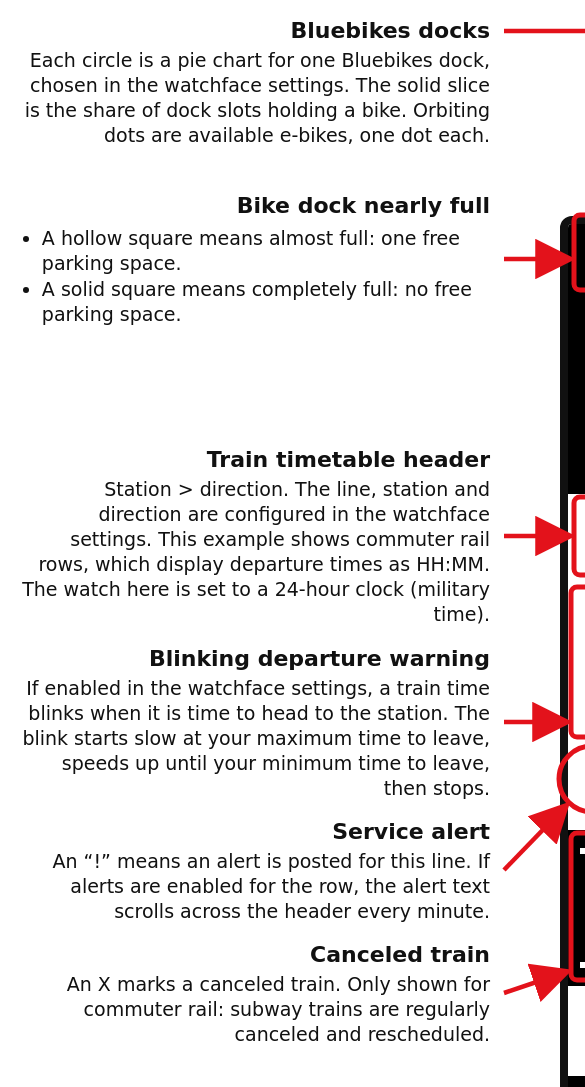
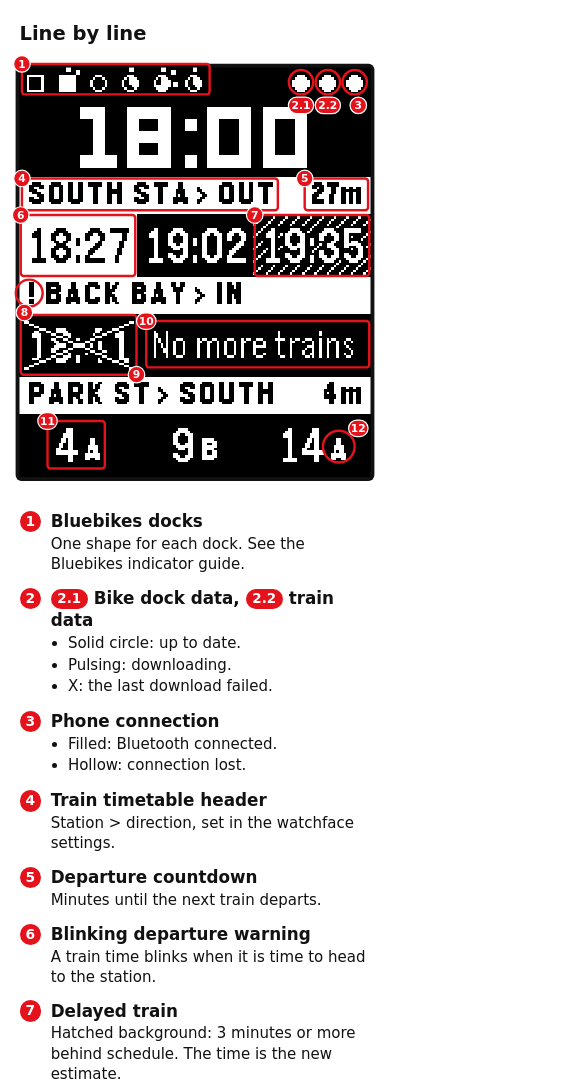
Before and after one commit to jdavis-codes/MBTA-PEBBLE, a website: page docs/watch-guide.html in a window 390 px wide. Shown: the top 1087 px of the page, 585 px wide, since content can reach past the window. Drawn offline with Linux system fonts and the light colour scheme.

Commit message:
Guides: the narrow version is a scrolling phone page; sub-numbers named inline, shorter text
Co-Authored-By: Claude Fable 5.2 <noreply@anthropic.com>
Claude-Session: https://claude.ai/code/session_018kUttcRWv8pxFU9anVHVt8

```diff
--- a/docs/watch-guide.html
+++ b/docs/watch-guide.html
@@ -1,14 +1,18 @@
 <!doctype html><meta charset="utf-8">
+<meta name="viewport" content="width=device-width,initial-scale=1">
+<title>MBTA Pebble watch guides</title>
 <!-- Source for the annotated guides. The hash picks the guide: #line (the
      default), #board or #dial. Render #c with a headless browser.
        #line  -> watch-guide.png   (screen: watch-screen.png)
        #board -> guide-board.png   (screen: screen-guide-board.png)
        #dial  -> guide-dial.png    (screen: screen-guide-dial.png)
-     Add -m for the narrow page for phones, e.g. #board-m -> guide-board-mobile.png.
+     Add -m for one guide as a narrow page, e.g. #board-m -> guide-board-mobile.png
+     (rendered 800px wide). #m, or opening the page on a phone, shows all three
+     narrow guides on one scrolling page.
      Each screen is a 144x168 capture of the watch showing demo data. -->
 <style>
 body{margin:0;background:#fff;font-family:"DejaVu Sans","Liberation Sans",sans-serif;color:#111}
-#c{position:relative;width:2000px;background:#fff}
+#c{position:relative;background:#fff}
 #w{position:absolute;image-rendering:pixelated;border:8px solid #111;border-radius:12px;margin:-8px}
 svg{position:absolute;left:0;top:0}
 .t{position:absolute;font-size:19px;line-height:1.32}
@@ -16,13 +20,18 @@ svg{position:absolute;left:0;top:0}
 .t ul{display:inline-block;margin:2px 0 0;padding-left:1.15em;text-align:left}
 .t li{margin:1px 0}
 .l{text-align:right}
-.m .e{display:flex;gap:16px;margin:0 0 22px;font-size:25px;line-height:1.34}
-.m .e b{display:block;font-size:28px;margin-bottom:2px}
-.m .n.wide{width:auto;padding:0 12px;border-radius:19px}
-.m .n{flex:none;width:38px;height:38px;border-radius:50%;background:#e3121b;color:#fff;font-weight:bold;font-size:23px;line-height:38px;text-align:center;margin-top:1px}
-.m ul{margin:2px 0 0;padding-left:1.15em}.m li{margin:2px 0}
+/* The narrow page fills the screen width up to 800px and scrolls. */
+.m{width:auto!important;max-width:800px;margin:0 auto;font-size:clamp(15px,3.1vw,25px);line-height:1.34}
+.m svg{position:static;display:block;width:100%;height:auto}
+.m h2{font-size:1.3em;margin:1.1em 5% .2em}
+.m .list{padding:1.2em 5% .6em}
+.m .e{display:flex;gap:.65em;margin:0 0 .85em}
+.m .e b{display:block;font-size:1.12em;margin-bottom:.08em}
+.m .n{flex:none;box-sizing:border-box;min-width:1.55em;padding:0 .3em;height:1.55em;border-radius:1em;background:#e3121b;color:#fff;font-weight:bold;font-size:.92em;line-height:1.55em;text-align:center;margin-top:.06em}
+.m .k{display:inline-block;background:#e3121b;color:#fff;font-weight:bold;font-size:.8em;line-height:1.5;padding:0 .5em;border-radius:1em;vertical-align:.08em}
+.m ul{margin:.1em 0 0;padding-left:1.15em}.m li{margin:.08em 0}
 </style>
-<div id="c"><img id="w" src="watch-screen.png"><svg id="s" width="2000"></svg></div>
+<div id="c"><img id="w" src="watch-screen.png"><svg id="s"></svg></div>
 <script>
 var K=6,X0=568,Y0=224,LX=504,RX=1496,GAP=16;
 function px(x){return X0+x*K} function py(y){return Y0+y*K}
@@ -34,7 +43,7 @@ var BIKE_DATA='- Solid circle: dock data is up to date.<br>- Pulsing: downloadin
 var TRAIN_DATA='- Solid circle: timetables are up to date.<br>- Pulsing: downloading (every 2 minutes).<br>- X: the last download failed.';
 var PHONE='- Filled: Bluetooth connection stable.<br>- Hollow: lost Bluetooth connection.';
 var GUIDES={
-line:{img:'watch-screen.png',y0:224,items:[
+line:{name:'Line by line',img:'watch-screen.png',y0:224,items:[
  {side:'l',top:1,title:'Bluebikes docks',body:'Each circle is a pie chart for one Bluebikes dock, chosen in the watchface settings. The solid slice is the share of dock slots holding a bike. Orbiting dots are available e-bikes, one dot each.',box:[26.5,-1.5,78,11]},
  {side:'l',title:'Bike dock nearly full',body:'- A hollow square means almost full: one free parking space.<br>- A solid square means completely full: no free parking space.',box:[1,-1.5,25.5,11],ty:259},
  {side:'l',title:'Train timetable header',body:'Station &gt; direction. The line, station and direction are configured in the watchface settings. This example shows commuter rail rows, which display departure times as HH:MM. The watch here is set to a 24-hour clock (military time).',box:[1,45.5,106,58.5]},
@@ -51,8 +60,8 @@ line:{img:'watch-screen.png',y0:224,items:[
  {side:'r',title:'Subway destination letter',body:'Shown where a line splits.<br>- Red Line southbound: A = Ashmont, B = Braintree.<br>- Green Line: B = Boston College, C = Cleveland Circle, D = Riverside, E = Heath Street.<br>- Other lines have no letter.',circ:[131,155.5,6.5]}
 ],
 mobile:[
- {title:'Bluebikes docks',body:'One shape for each dock. See the Bluebikes dock guide for what the shapes mean.',marks:[{box:[1,-1.5,78,11]}]},
- {title:'Bike dock data, train data',body:'- Solid circle: up to date.<br>- Pulsing: downloading.<br>- X: the last download failed.',marks:[{circ:[115.5,6,5],badge:[115.5,15.5]},{circ:[126.5,6,5],badge:[126.5,15.5]}]},
+ {title:'Bluebikes docks',body:'One shape for each dock. See the Bluebikes indicator guide.',marks:[{box:[1,-1.5,78,11]}]},
+ {title:'{1} Bike dock data, {2} train data',body:'- Solid circle: up to date.<br>- Pulsing: downloading.<br>- X: the last download failed.',marks:[{circ:[115.5,6,5],badge:[115.5,15.5]},{circ:[126.5,6,5],badge:[126.5,15.5]}]},
  {title:'Phone connection',body:'- Filled: Bluetooth connected.<br>- Hollow: connection lost.',marks:[{circ:[137.5,6,5],badge:[139,15.5]}]},
  {title:'Train timetable header',body:'Station &gt; direction, set in the watchface settings.',marks:[{box:[1,45.5,106,58.5]}]},
  {title:'Departure countdown',body:'Minutes until the next train departs.',marks:[{box:[117,45.5,143,58.5]}]},
@@ -64,7 +73,7 @@ mobile:[
  {title:'Subway timetables',body:'Subway trains are shown as minutes to departure.',marks:[{box:[11.5,145,35,164.5]}]},
  {title:'Subway destination letter',body:'Shown where a line splits.<br>- Red Line southbound: A = Ashmont, B = Braintree.<br>- Green Line: the B, C, D or E branch.',marks:[{circ:[131,155.5,6.5],badge:[139,148]}]}
 ]},
-board:{img:'screen-guide-board.png',y0:250,items:[
+board:{name:'Departure board',img:'screen-guide-board.png',y0:250,items:[
  {side:'l',top:1,title:'Bluebikes clusters',body:'Each stack is a cluster of nearby Bluebikes docks, chosen in the watchface settings, and each bar is one dock. A bar fills from the left with the share of dock slots holding a bike. A dot to the right of a bar means e-bikes are available.',box:[94.5,1,133.5,22]},
  {side:'l',top:2,title:'Bike dock nearly full',body:'- A solid bar with one open cell at its end means almost full: one free parking space.<br>- A solid bar that touches the cluster’s line means completely full: no free parking space.',box:[73.5,1,93.5,22]},
  {side:'l',title:'Departure time',body:'Every train from your three stations is in one list, soonest first, up to six trains. This is when each one leaves. The watch here is set to a 24-hour clock (military time).',box:[0.5,37,38,56.5],ty:520},
@@ -78,8 +87,8 @@ board:{img:'screen-guide-board.png',y0:250,items:[
  {side:'r',title:'Delayed train',body:'If a train is marked delayed (3 minutes or more behind schedule), its line is hatched. The time shown is the new estimated departure.',box:[0.5,102.5,143.5,123.5],ty:940}
 ],
 mobile:[
- {title:'Bluebikes clusters',body:'Each stack is a cluster of nearby docks. See the Bluebikes dock guide for what the bars mean.',sub:1,marks:[{box:[73.5,1,93.5,22]},{box:[94.5,1,113.5,22]},{box:[114.5,1,133.5,22]}]},
- {title:'Bike dock data, train data',body:'- Solid circle: up to date.<br>- Pulsing: downloading.<br>- X: the last download failed.',sub:1,marks:[{circ:[139,4,4.4]},{circ:[139,12,4.4]}]},
+ {title:'Bluebikes clusters',body:'Each stack is a cluster of nearby docks: {1} {2} {3}. See the Bluebikes indicator guide.',marks:[{box:[73.5,1,93.5,22]},{box:[94.5,1,113.5,22]},{box:[114.5,1,133.5,22]}]},
+ {title:'{1} Bike dock data, {2} train data',body:'- Solid circle: up to date.<br>- Pulsing: downloading.<br>- X: the last download failed.',marks:[{circ:[139,4,4.4]},{circ:[139,12,4.4]}]},
  {title:'Phone connection',body:'- Filled: Bluetooth connected.<br>- Hollow: connection lost.',marks:[{circ:[139,20,4.4]}]},
  {title:'Departure time',body:'When each train leaves. Every train from your stations is in one list, soonest first.',marks:[{box:[0.5,37,38,56.5]}]},
  {title:'Minutes to departure',body:'Minutes until the train departs.',marks:[{box:[122,37,143.5,56.5]}]},
@@ -88,7 +97,7 @@ mobile:[
  {title:'Delayed train',body:'Hatched line: 3 minutes or more behind schedule. The time is the new estimate.',marks:[{box:[0.5,102.5,143.5,123.5]}]},
  {title:'Blinking departure warning',body:'The whole line blinks when it is time to head to the station.',marks:[{box:[0.5,146.5,143.5,167.5]}]}
 ]},
-dial:{img:'screen-guide-dial.png',y0:150,items:[
+dial:{name:'Hour dial',img:'screen-guide-dial.png',y0:150,items:[
  {side:'l',title:'Bluebikes clusters',body:'Three corners each hold one cluster of nearby Bluebikes docks: cluster 1 top left, cluster 2 top right, cluster 3 bottom left. Each bar is one dock and fills from the left with the share of dock slots holding a bike.<br>- A solid bar touching the line is a full dock.<br>- A solid bar with one open cell has one free parking space.',box:[2.5,2.5,23.5,22.5]},
  {side:'l',title:'Canceled train',body:'A crossed circle marks a canceled train. Only shown for commuter rail: subway trains are regularly canceled and rescheduled.',circ:[46.6,32.8,6.5]},
  {side:'l',title:'Time left to leave',body:'If the departure warning is enabled in the watchface settings, a bar appears beside the hand when it is time to head to the station. It ends where the hand will be at your minimum time to leave, so it shrinks to nothing as the hand closes in. It pulses between bold and thin.',box:[0.5,73,9,95]},
@@ -103,29 +112,37 @@ dial:{img:'screen-guide-dial.png',y0:150,items:[
  {side:'r',title:'Phone connection',body:PHONE,circ:[136,160,4.4],ty:1165}
 ],
 mobile:[
- {title:'Bluebikes clusters',body:'One cluster of nearby docks in each corner. See the Bluebikes dock guide for what the bars mean.',sub:1,marks:[{box:[2.5,2.5,23.5,22.5]},{box:[120.5,2.5,141.5,22.5]},{box:[2.5,144.5,23.5,165.5]}]},
+ {title:'Bluebikes clusters',body:'One cluster of nearby docks in each corner: {1} {2} {3}. See the Bluebikes indicator guide.',marks:[{box:[2.5,2.5,23.5,22.5]},{box:[120.5,2.5,141.5,22.5]},{box:[2.5,144.5,23.5,165.5]}]},
  {title:'Minutes to departure',body:'Minutes until each station’s next departure. Changes sides at quarter past and quarter to.',marks:[{box:[61,10.5,83,41.5]}]},
  {title:'Canceled train',body:'A crossed circle. Commuter rail only.',marks:[{circ:[46.6,32.8,6.5]}]},
  {title:'The train to leave for',body:'Its dot blinks, and a thin line runs to it from the bar beside the hand.',marks:[{circ:[134.8,58,8]}]},
  {title:'Time left to leave',body:'A bar beside the hand when it is time to head to the station. It shrinks to nothing as the hand closes in.',marks:[{box:[0.5,73,9,95],badge:[5,69]}]},
  {title:'The hand',body:'Points at the current minute. Trains just clockwise of it leave soonest.',marks:[{circ:[15,94.6,4.5],badge:[15,103]}]},
- {title:'Station rings',body:'One ring for each station. The first station is the outer ring.',marks:[{box:[115,100,143,111]}]},
+ {title:'Station rings',body:'One ring for each station: {1} station 1, {2} station 2, {3} station 3.',marks:[{circ:[138.5,98.1,3.2],badge:[136,90.5]},{circ:[125,107.6,3.2],badge:[125,115]},{circ:[100.2,122.8,3.2],badge:[107,129.5]}]},
  {title:'Trains',body:'Each dot is a train, at the minute it departs. Only the next hour is shown.',marks:[{circ:[39,118.8,6.5]}]},
  {title:'Delayed train',body:'A hollow circle: 3 minutes or more behind schedule.',marks:[{circ:[91.6,137.5,6.5]}]},
- {title:'Bike dock data, train data',body:'- Solid circle: up to date.<br>- Pulsing: downloading.<br>- X: the last download failed.',sub:1,marks:[{circ:[136,144,4.4]},{circ:[136,152,4.4]}]},
+ {title:'{1} Bike dock data, {2} train data',body:'- Solid circle: up to date.<br>- Pulsing: downloading.<br>- X: the last download failed.',marks:[{circ:[136,144,4.4]},{circ:[136,152,4.4]}]},
  {title:'Phone connection',body:'- Filled: Bluetooth connected.<br>- Hollow: connection lost.',marks:[{circ:[136,160,4.4]}]}
 ]}
 };
-// The hash picks the guide and the layout: "board" is the full guide with
-// callouts on both sides. "board-m" is the narrow page for small screens: the
-// watch with numbered markers, and a shorter numbered list underneath, taken
-// from the guide's `mobile` entries.
-var parts=location.hash.slice(1).split('-'),guide=GUIDES[parts[0]]||GUIDES.line,half=parts[1]||'';
-var items=guide.items;
+// The hash picks what is shown:
+//   #board     the wide guide, callouts on both sides (also #line, #dial)
+//   #board-m   that guide as a narrow page: numbered markers, shorter list
+//   #m         all three narrow guides on one scrolling page; this is also
+//              what a phone gets when the page is opened without a hash.
+var hash=location.hash.slice(1),parts=hash.split('-');
+var ALL=hash==='m'||(!hash&&Math.min(window.innerWidth,screen.width)<900);
+var guide=GUIDES[parts[0]]||GUIDES.line,items=guide.items;
 var c=document.getElementById('c'),w=document.getElementById('w'),R='#e3121b';
 var W=2000,TW=470,TL=20,TR=1510;
-c.style.width=W+'px';w.src=guide.img;
-if(half){narrow();}else{wide();}
+if(ALL||parts[1]==='m'){
+  w.remove();document.getElementById('s').remove();c.className='m';
+  c.innerHTML=(ALL?['line','board','dial']:[parts[0]]).map(narrow).join('');
+}else{
+  c.style.width=W+'px';w.src=guide.img;Y0=guide.y0;
+  w.style.left=X0+'px';w.style.top=Y0+'px';w.style.width=144*K+'px';w.style.height=168*K+'px';
+  wide();
+}
 
 function bodyHtml(text){
   var out='',open=false;
@@ -144,8 +161,6 @@ items.forEach(function(it){
   it.el.innerHTML='<b>'+it.title+'</b>'+bodyHtml(it.body);c.appendChild(it.el);
   it.h=it.el.offsetHeight;
 });
-Y0=guide.y0;
-w.style.left=X0+'px';w.style.top=Y0+'px';w.style.width=144*K+'px';w.style.height=168*K+'px';
 items.forEach(function(it){
   if(it.box) it.b={x1:px(it.box[0]),y1:py(it.box[1]),x2:px(it.box[2]),y2:py(it.box[3])};
   else{var r=it.circ[2]*K;it.b={x1:px(it.circ[0])-r,y1:py(it.circ[1])-r,x2:px(it.circ[0])+r,y2:py(it.circ[1])+r,c:1};}
@@ -184,11 +199,13 @@ items.forEach(function(it){
 c.style.height=H+'px';var sv=document.getElementById('s');sv.setAttribute('width',W);sv.setAttribute('height',H);sv.innerHTML=svg;
 }
 
-function narrow(){
-  K=5;X0=40;Y0=34;W=144*K+2*X0;
-  c.className='m';c.style.width=W+'px';
-  w.style.left=X0+'px';w.style.top=Y0+'px';w.style.width=144*K+'px';w.style.height=168*K+'px';
-  var entries=guide.mobile;
+// The narrow page. Everything on the watch is drawn inside one SVG with a
+// fixed 800-unit-wide coordinate system, so the picture and its markers scale
+// together to the width of the screen; the list underneath is ordinary text.
+function narrow(key){
+  var g=GUIDES[key],NW=800,BR=17;
+  K=5;X0=40;Y0=34;
+  var entries=g.mobile;
   entries.forEach(function(e){
     e.marks.forEach(function(m){
       if(m.box) m.b={x1:px(m.box[0]),y1:py(m.box[1]),x2:px(m.box[2]),y2:py(m.box[3])};
@@ -198,17 +215,22 @@ function narrow(){
     e.at=Math.floor(Math.min.apply(null,e.marks.map(function(m){return (m.b.y1+m.b.y2)/2}))/110);
   });
   // Numbered down the watch, top to bottom. An entry with several marks
-  // numbers them 1.1, 1.2 and so on.
+  // numbers them 1.1, 1.2 and so on, and names each one in its text with {1}, {2}.
   entries.sort(function(a,b){return a.at-b.at||a.marks[0].b.x1-b.marks[0].b.x1});
-  var BR=17,svg='',list='<div class="list" style="padding:'+(Y0+168*K+38)+'px '+X0+'px 12px">';
   function badge(x,y,text){
     var bw=Math.max(2*BR,16+text.length*12);
-    x=Math.max(bw/2+2,Math.min(W-bw/2-2,x));y=Math.max(BR+2,y);
+    x=Math.max(bw/2+2,Math.min(NW-bw/2-2,x));y=Math.max(BR+2,y);
     return '<rect x="'+(x-bw/2)+'" y="'+(y-BR)+'" width="'+bw+'" height="'+2*BR+'" rx="'+BR+'" fill="'+R+'" stroke="#fff" stroke-width="2.5"/>'+
            '<text x="'+x+'" y="'+(y+7.5)+'" text-anchor="middle" font-size="22" font-weight="bold" fill="#fff">'+text+'</text>';
   }
+  var SH=Y0+168*K+30;
+  var svg='<rect x="'+(X0-8)+'" y="'+(Y0-8)+'" width="'+(144*K+16)+'" height="'+(168*K+16)+'" rx="12" fill="#111"/>'+
+          '<image href="'+g.img+'" x="'+X0+'" y="'+Y0+'" width="'+144*K+'" height="'+168*K+'" style="image-rendering:pixelated"/>';
+  var list='',badges='';
   entries.forEach(function(e,i){
-    var badges='';
+    function inline(text){
+      return text.replace(/\{(\d)\}/g,function(_,k){return '<span class="k">'+(i+1)+'.'+k+'</span>'});
+    }
     e.marks.forEach(function(m,k){
       var b=m.b,cx=(b.x1+b.x2)/2,cy=(b.y1+b.y2)/2,r=(b.x2-b.x1)/2,bx,by;
       var text=(i+1)+(e.marks.length>1?'.'+(k+1):'');
@@ -221,12 +243,10 @@ function narrow(){
       else{bx=b.x1;by=b.y1;}
       badges+=badge(bx,by,text);
     });
-    svg+=badges;
-    var label=e.marks.length>1?(i+1)+'.1–'+(i+1)+'.'+e.marks.length:(i+1);
-    list+='<div class="e"><span class="n'+(e.marks.length>1?' wide':'')+'">'+label+'</span><div><b>'+e.title+'</b>'+bodyHtml(e.body)+'</div></div>';
+    list+='<div class="e"><span class="n">'+(i+1)+'</span><div><b>'+inline(e.title)+'</b>'+bodyHtml(inline(e.body))+'</div></div>';
   });
-  c.insertAdjacentHTML('beforeend',list+'</div>');
-  var sv=document.getElementById('s');
-  sv.setAttribute('width',W);sv.setAttribute('height',Y0+168*K+30);sv.innerHTML=svg;
+  return '<section class="g"'+(g.name?' id="'+key+'"':'')+'>'+(ALL?'<h2>'+g.name+'</h2>':'')+
+         '<svg viewBox="0 0 '+NW+' '+SH+'" xmlns="http://www.w3.org/2000/svg">'+svg+badges+'</svg>'+
+         '<div class="list">'+list+'</div></section>';
 }
 </script>
```
Also changed, not shown: docs/guide-board-mobile.png, docs/guide-dial-mobile.png, docs/watch-guide-mobile.png.
